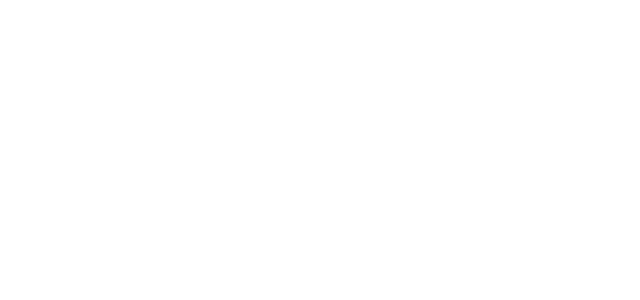
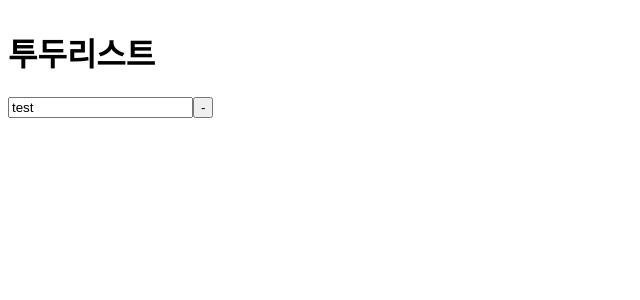
Before and after one commit to DGUHJH/humanscape-test, a React (Create React App) app: page / in a window 1280 px wide. Shown: the top 300 px of the page, without its empty margins (0-640 px from the left). Built offline with nearby package versions, Linux system fonts and the light colour scheme.

Commit message:
Merge branch 'feature/todo' of https://github.com/DGUHJH/humanscape-test into feature/todo

```diff
--- a/src/pages/Main/index.tsx
+++ b/src/pages/Main/index.tsx
@@ -1,8 +1,29 @@
+import Todo from 'components/Todo';
+import { ReducerType } from 'features';
+import { TodoInitialStateType } from 'features/todo/todoSlice';
 import React from 'react';
+import { useDispatch, useSelector } from 'react-redux';
 import * as Styled from './styled';
 
 const Main = () => {
-  return <Styled.Root></Styled.Root>;
+  const dispatch = useDispatch();
+  const todo = useSelector<ReducerType, TodoInitialStateType>(
+    (state) => state.todo
+  );
+
+  return (
+    <Styled.Root>
+      <Styled.TitleTypo>투두리스트</Styled.TitleTypo>
+      {todo.todoListData?.map((todoData, index: number) => (
+        <Todo
+          id={todoData.id}
+          isDone={todoData.isDone}
+          value={todoData.value}
+          key={`todo_${index}`}
+        />
+      ))}
+    </Styled.Root>
+  );
 };
 
 export default Main;
--- a/src/pages/Main/styled.ts
+++ b/src/pages/Main/styled.ts
@@ -1,3 +1,9 @@
 import styled from 'styled-components';
 
-export const Root = styled.div``;
+export const Root = styled.div`
+  display: flex;
+  flex-direction: column;
+  margin-bottom: 20px;
+`;
+
+export const TitleTypo = styled.h1``;
```
Also changed, not shown: 2 other files (tests, documents, lock files or other folders).
